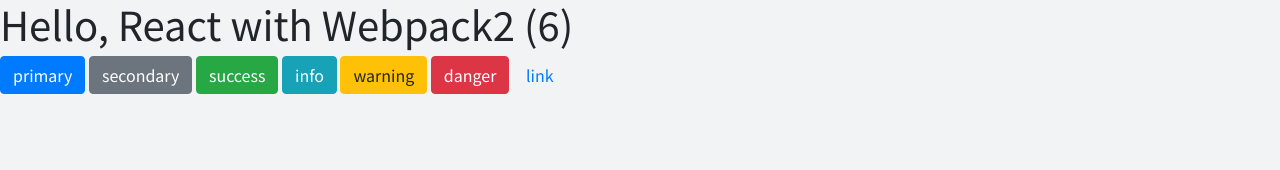
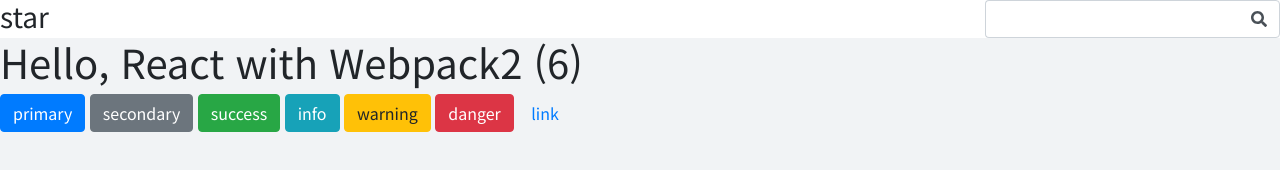
Before and after one commit to hmu332233/github-star-mobile, a React app: page dev/public/index.html in a window 1280 px wide. Built offline with nearby package versions, Linux system fonts and the light colour scheme; some packages are replaced by stand-ins of ours.

Commit message:
[Add] ui - header html

```diff
--- a/dev/public/index.html
+++ b/dev/public/index.html
@@ -1,11 +1,41 @@
 <!doctype html>
-<html lang="en">
+<html lang="ko">
   <head>
     <meta charset="utf-8">
     <meta name="viewport" content="width=device-width, initial-scale=1">
     <title>React App</title>
+    <link rel="stylesheet" href="https://maxcdn.bootstrapcdn.com/bootstrap/4.0.0/css/bootstrap.min.css" integrity="sha384-Gn5384xqQ1aoWXA+058RXPxPg6fy4IWvTNh0E263XmFcJlSAwiGgFAW/dAiS6JXm" crossorigin="anonymous">
+    <script defer src="https://use.fontawesome.com/releases/v5.0.6/js/all.js"></script>
   </head>
+  <style>
+    header {
+      background-color: #fff;
+    }
+    .border-right-none {
+      border-right: none;
+    }
+  </style>
   <body>
+    <!-- header -->
+    <header class="d-flex justify-content-between" id="header">
+      <div class="header__left">
+        <h3 class="header__brand mb-0">star</h3>
+      </div>
+      <div class="header__right d-flex">
+        <div class="input-group">
+          <input type="text" class="form-control border-right-none" aria-label="Recipient's username" aria-describedby="basic-addon2">
+          <div class="input-group-append">
+            <span class="input-group-text bg-white" id="basic-addon2">
+              <i class="fas fa-search"></i>
+            </span>
+          </div>
+        </div>
+      </div>
+    </header>
+    <!-- //header -->
+    <!-- contents -->
+    <!-- //contents -->
+
     <div id="root"></div>
   </body>
 </html>
--- a/dev/src/index.js
+++ b/dev/src/index.js
@@ -2,7 +2,7 @@
 import ReactDOM from 'react-dom';
 import { AppContainer } from 'react-hot-loader';
 import App from './containers/App';
-import 'bootstrap/dist/css/bootstrap.min.css';
+// import 'bootstrap/dist/css/bootstrap.min.css';
 
 const rootEl = document.getElementById('root');
 
```
